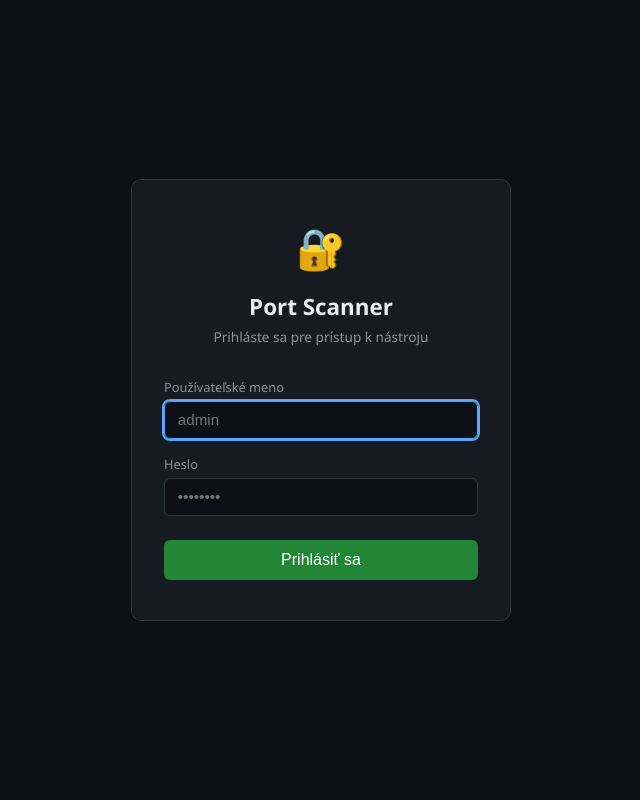
After one commit to Vandrak9/TestAI, a Flask app: page /login in a window 1280 px wide. The commit adds this page. Shown: the whole page, without its empty margins (319-959 px from the left). Run offline with Flask 3, Linux system fonts and the light colour scheme.

Commit message:
Add login authentication to web interface
- Login page with username/password form
- Session-based auth with @login_required decorator
- Credentials set via environment variables (APP_USERNAME, APP_PASSWORD)
- Password stored as SHA-256 hash (APP_PASSWORD_HASH)
- Logout button with username display in header
- SECRET_KEY from env for secure sessions
- .env.example template for easy VPS setup
- .gitignore to prevent committing secrets

https://claude.ai/code/session_01DvnQqdfeCXkTQ91CHwGHVT

```diff
--- a/app.py
+++ b/app.py
@@ -6,16 +6,74 @@ Spustenie: python app.py
 
 import json
 import socket
-import time
+import hashlib
 import os
+import secrets
 from concurrent.futures import ThreadPoolExecutor, as_completed
-from flask import Flask, render_template, request, Response, stream_with_context
+from functools import wraps
+from flask import (
+    Flask, render_template, request, Response,
+    stream_with_context, session, redirect, url_for, flash,
+)
 import anthropic
 
-from port_scanner import COMMON_SERVICES, PREDEFINED_PROFILES, scan_port
+from port_scanner import PREDEFINED_PROFILES, scan_port
 
 app = Flask(__name__)
+app.secret_key = os.environ.get("SECRET_KEY", secrets.token_hex(32))
 
+# Prihlasovacie údaje z premenných prostredia
+APP_USERNAME = os.environ.get("APP_USERNAME", "admin")
+APP_PASSWORD_HASH = os.environ.get(
+    "APP_PASSWORD_HASH",
+    hashlib.sha256(os.environ.get("APP_PASSWORD", "admin").encode()).hexdigest(),
+)
+
+
+def hash_password(password: str) -> str:
+    return hashlib.sha256(password.encode()).hexdigest()
+
+
+def login_required(f):
+    @wraps(f)
+    def decorated(*args, **kwargs):
+        if not session.get("logged_in"):
+            return redirect(url_for("login", next=request.path))
+        return f(*args, **kwargs)
+    return decorated
+
+
+# ── Auth routes ────────────────────────────────────────────────────────────────
+
+@app.route("/login", methods=["GET", "POST"])
+def login():
+    if session.get("logged_in"):
+        return redirect(url_for("index"))
+
+    error = None
+    if request.method == "POST":
+        username = request.form.get("username", "").strip()
+        password = request.form.get("password", "")
+
+        if username == APP_USERNAME and hash_password(password) == APP_PASSWORD_HASH:
+            session.permanent = True
+            session["logged_in"] = True
+            session["username"] = username
+            next_url = request.args.get("next", url_for("index"))
+            return redirect(next_url)
+        else:
+            error = "Nesprávne meno alebo heslo."
+
+    return render_template("login.html", error=error)
+
+
+@app.route("/logout")
+def logout():
+    session.clear()
+    return redirect(url_for("login"))
+
+
+# ── Scanner routes ─────────────────────────────────────────────────────────────
 
 def stream_scan(host: str, ports: list, threads: int = 100, timeout: float = 1.0):
     """Generátor — posiela udalosti SSE klientovi v reálnom čase."""
@@ -23,7 +81,6 @@ def stream_scan(host: str, ports: list, threads: int = 100, timeout: float = 1.0
     def send(event: str, data: dict) -> str:
         return f"event: {event}\ndata: {json.dumps(data, ensure_ascii=False)}\n\n"
 
-    # Preloženie hostu
     try:
         ip = socket.gethostbyname(host)
     except socket.gaierror:
@@ -58,7 +115,6 @@ def stream_scan(host: str, ports: list, threads: int = 100, timeout: float = 1.0
         "ip": ip,
     })
 
-    # AI analýza
     if not otvorene:
         yield send("ai_chunk", {"text": "Neboli nájdené žiadne otvorené porty."})
         yield send("done", {})
@@ -106,22 +162,23 @@ Buď konkrétny. Upozorni na nebezpečné kombinácie služieb.
 
 
 @app.route("/")
+@login_required
 def index():
     profily = list(PREDEFINED_PROFILES.keys())
-    return render_template("index.html", profily=profily)
+    return render_template("index.html", profily=profily, username=session.get("username"))
 
 
 @app.route("/scan")
+@login_required
 def scan():
     host = request.args.get("host", "").strip()
     port_arg = request.args.get("ports", "top100").strip()
-    threads = int(request.args.get("threads", 100))
+    threads = min(int(request.args.get("threads", 100)), 500)
     timeout = float(request.args.get("timeout", 1.0))
 
     if not host:
         return Response("Chyba: host je povinný", status=400)
 
-    # Parsovanie portov
     if port_arg in PREDEFINED_PROFILES:
         ports = PREDEFINED_PROFILES[port_arg]
     else:
@@ -138,10 +195,7 @@ def scan():
     return Response(
         stream_with_context(stream_scan(host, ports, threads, timeout)),
         mimetype="text/event-stream",
-        headers={
-            "Cache-Control": "no-cache",
-            "X-Accel-Buffering": "no",
-        },
+        headers={"Cache-Control": "no-cache", "X-Accel-Buffering": "no"},
     )
 
 
@@ -149,4 +203,5 @@ if __name__ == "__main__":
     port = int(os.environ.get("PORT", 5000))
     debug = os.environ.get("DEBUG", "false").lower() == "true"
     print(f"[*] Spúšťam web server na http://0.0.0.0:{port}")
+    print(f"[*] Prihlásenie: {APP_USERNAME} / (nastavené cez APP_PASSWORD)")
     app.run(host="0.0.0.0", port=port, debug=debug, threaded=True)
--- /dev/null
+++ b/templates/login.html
@@ -0,0 +1,150 @@
+<!DOCTYPE html>
+<html lang="sk">
+<head>
+  <meta charset="UTF-8" />
+  <meta name="viewport" content="width=device-width, initial-scale=1.0" />
+  <title>Prihlásenie · Port Scanner</title>
+  <style>
+    *, *::before, *::after { box-sizing: border-box; margin: 0; padding: 0; }
+
+    :root {
+      --bg: #0d1117;
+      --surface: #161b22;
+      --border: #30363d;
+      --accent: #238636;
+      --accent-hover: #2ea043;
+      --text: #e6edf3;
+      --muted: #8b949e;
+      --error: #f85149;
+      --info: #58a6ff;
+    }
+
+    body {
+      background: var(--bg);
+      color: var(--text);
+      font-family: 'Segoe UI', system-ui, sans-serif;
+      min-height: 100vh;
+      display: flex;
+      align-items: center;
+      justify-content: center;
+      padding: 1rem;
+    }
+
+    .login-box {
+      background: var(--surface);
+      border: 1px solid var(--border);
+      border-radius: 10px;
+      padding: 2.5rem 2rem;
+      width: 100%;
+      max-width: 380px;
+    }
+
+    .login-box h1 {
+      text-align: center;
+      font-size: 1.4rem;
+      margin-bottom: 0.3rem;
+    }
+
+    .login-box p.sub {
+      text-align: center;
+      color: var(--muted);
+      font-size: 0.85rem;
+      margin-bottom: 2rem;
+    }
+
+    label {
+      display: block;
+      font-size: 0.8rem;
+      color: var(--muted);
+      margin-bottom: 0.3rem;
+    }
+
+    input[type="text"],
+    input[type="password"] {
+      width: 100%;
+      background: var(--bg);
+      border: 1px solid var(--border);
+      border-radius: 6px;
+      color: var(--text);
+      padding: 0.6rem 0.8rem;
+      font-size: 0.95rem;
+      margin-bottom: 1rem;
+    }
+
+    input:focus {
+      outline: 2px solid var(--info);
+      border-color: var(--info);
+    }
+
+    button {
+      width: 100%;
+      background: var(--accent);
+      border: none;
+      border-radius: 6px;
+      color: #fff;
+      font-size: 1rem;
+      padding: 0.7rem;
+      cursor: pointer;
+      transition: background 0.2s;
+      margin-top: 0.5rem;
+    }
+
+    button:hover { background: var(--accent-hover); }
+
+    .error-msg {
+      background: rgba(248, 81, 73, 0.1);
+      border: 1px solid var(--error);
+      border-radius: 6px;
+      color: var(--error);
+      font-size: 0.85rem;
+      padding: 0.6rem 0.8rem;
+      margin-bottom: 1rem;
+      text-align: center;
+    }
+
+    .lock-icon {
+      text-align: center;
+      font-size: 2.5rem;
+      margin-bottom: 1rem;
+    }
+  </style>
+</head>
+<body>
+
+<div class="login-box">
+  <div class="lock-icon">🔐</div>
+  <h1>Port Scanner</h1>
+  <p class="sub">Prihláste sa pre prístup k nástroju</p>
+
+  {% if error %}
+  <div class="error-msg">{{ error }}</div>
+  {% endif %}
+
+  <form method="POST">
+    <label for="username">Používateľské meno</label>
+    <input
+      type="text"
+      id="username"
+      name="username"
+      placeholder="admin"
+      autocomplete="username"
+      autofocus
+      required
+    />
+
+    <label for="password">Heslo</label>
+    <input
+      type="password"
+      id="password"
+      name="password"
+      placeholder="••••••••"
+      autocomplete="current-password"
+      required
+    />
+
+    <button type="submit">Prihlásiť sa</button>
+  </form>
+</div>
+
+</body>
+</html>
```
Also changed, not shown: templates/index.html (+8 -0 lines), 2 other files.
